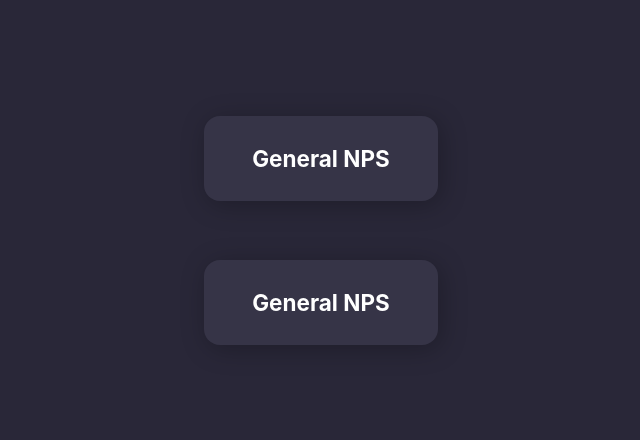
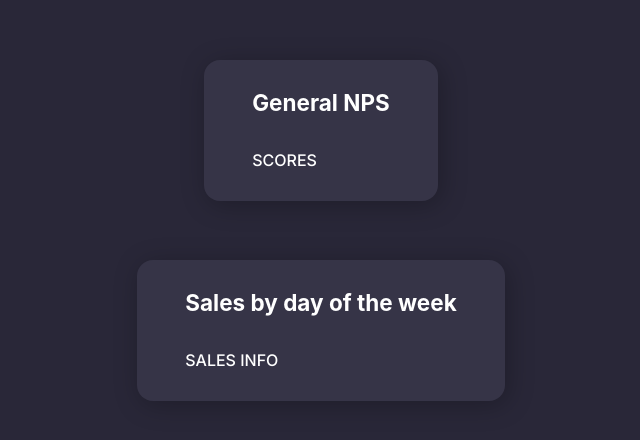
Before and after one commit to jairo-sousa/boracodar-8-dashboard, a React (Vite) app: page / in a window 1280 px wide. Shown: the part 170-610 px from the top of the page, without its empty margins (319-959 px from the left). Built offline with nearby package versions, Linux system fonts and the light colour scheme.

Commit message:
feat: add DashboardCard props

```diff
--- a/src/App.tsx
+++ b/src/App.tsx
@@ -14,10 +14,12 @@ function App() {
 			h="100%"
 		>
 			<Flex>
-				<DashboardCard />
+				<DashboardCard heading="General NPS">SCORES</DashboardCard>
 			</Flex>
 			<Flex>
-				<DashboardCard />
+				<DashboardCard heading="Sales by day of the week">
+					SALES INFO
+				</DashboardCard>
 			</Flex>
 		</Flex>
 	);
--- a/src/components/DashboardCard.tsx
+++ b/src/components/DashboardCard.tsx
@@ -1,6 +1,11 @@
 import { Flex, Heading } from "@chakra-ui/react";
 
-export function DashboardCard() {
+type DashboardCardProps = {
+	children: React.ReactNode;
+	heading: string;
+};
+
+export function DashboardCard({ children, heading }: DashboardCardProps) {
 	return (
 		<Flex
 			direction="column"
@@ -12,7 +17,8 @@ export function DashboardCard() {
 			h="fit-content"
 			shadow="3px 4px 26px rgba(0, 0, 0, 0.25)"
 		>
-			<Heading as="h2">General NPS</Heading>
+			<Heading as="h2">{heading}</Heading>
+			{children}
 		</Flex>
 	);
 }
```
